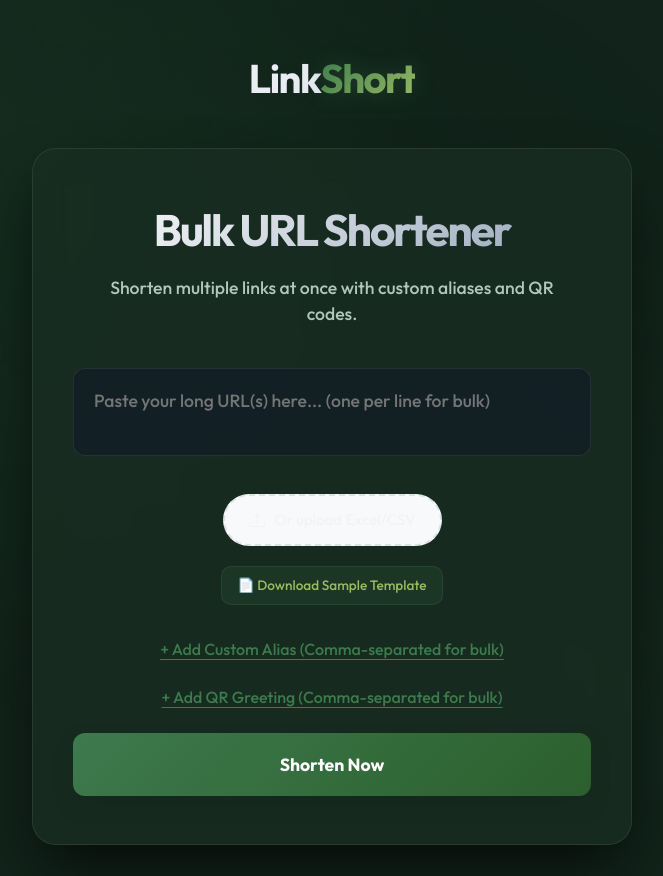
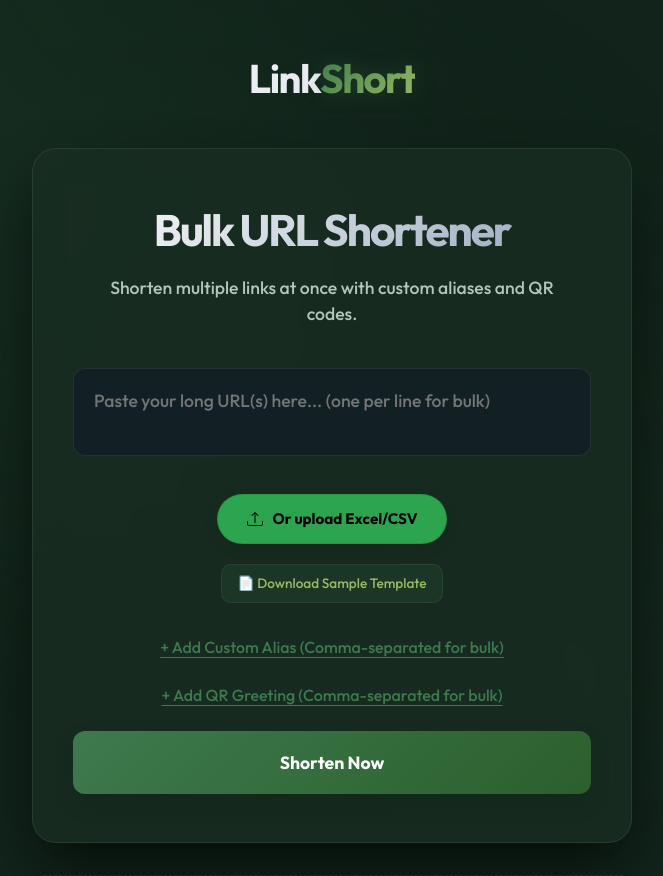
Before and after one commit to linkshortfree/linkshort, a Flask app: page / in a window 1280 px wide. Shown: the top 876 px of the page, without its empty margins (308-971 px from the left). Run offline with Flask 3, Linux system fonts and the light colour scheme; some libraries are stand-ins or nearby versions.

Commit message:
Improve CSV/Excel button visibility: black text on green background

```diff
--- a/static/css/style.css
+++ b/static/css/style.css
@@ -155,21 +155,27 @@ textarea:focus {
     display: inline-flex;
     align-items: center;
     gap: 10px;
-    background: #f8f9fa;
-    border: 2px dashed #dee2e6;
-    padding: 0.8rem 1.5rem;
+    background: #2da44e;
+    /* Bright Green */
+    border: 1px solid rgba(0, 0, 0, 0.1);
+    padding: 0.8rem 1.8rem;
     border-radius: 50px;
-    color: var(--text-sub);
+    color: #000000;
+    /* Black text */
     font-size: 0.95rem;
-    font-weight: 500;
+    font-weight: 700;
+    /* Bolder text for visibility */
     cursor: pointer;
-    transition: all 0.3s ease;
+    transition: all 0.3s cubic-bezier(0.4, 0, 0.2, 1);
+    box-shadow: 0 4px 12px rgba(17, 35, 26, 0.3);
 }
 
 .file-label:hover {
-    border-color: var(--primary-color);
-    color: var(--primary-color);
-    background: rgba(0, 123, 255, 0.02);
+    background: #34c759;
+    /* Lighter brighter green on hover */
+    transform: translateY(-2px);
+    box-shadow: 0 8px 20px rgba(17, 35, 26, 0.5);
+    border-color: rgba(0, 0, 0, 0.2);
 }
 
 .file-status {
```
